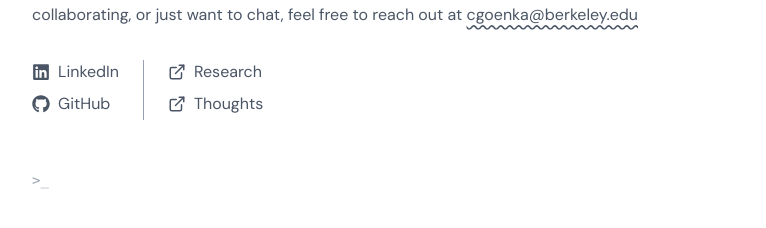
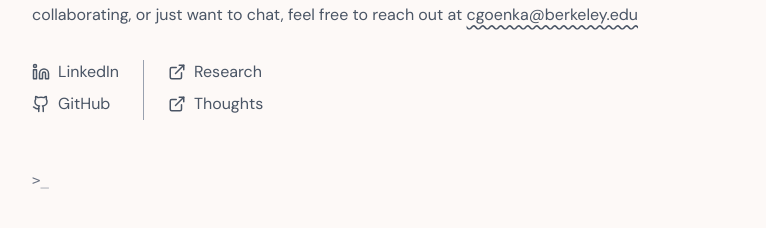
Before and after one commit to c-goenka/personal-website, a Next.js app: page / in a window 1280 px wide. Shown: the part 504-732 px from the top of the page, without its empty margins (256-1022 px from the left). Built offline with nearby package versions, Linux system fonts and the light colour scheme.

Commit message:
changed icon and background colors

```diff
--- a/components/Layout.tsx
+++ b/components/Layout.tsx
@@ -4,7 +4,7 @@ interface LayoutProps {
 
 export default function Layout({ children }: LayoutProps) {
     return (
-        <div className="min-h-screen bg-white">
+        <div className="min-h-screen bg-background">
             <main>{children}</main>
         </div>
     );
--- a/src/app/globals.css
+++ b/src/app/globals.css
@@ -1,7 +1,7 @@
 @import "tailwindcss";
 
 :root {
-    --background: #ffffff;
+    --background: #fdf9f7;
     --foreground: #000000;
     --gray: #6b7280;
 }
--- a/src/app/page.tsx
+++ b/src/app/page.tsx
@@ -1,7 +1,7 @@
 import Image from "next/image";
 import Link from "next/link";
 import { ExternalLink } from "lucide-react";
-import { FaLinkedin, FaGithub } from "react-icons/fa";
+import { LuLinkedin, LuGithub } from "react-icons/lu";
 
 export default function Home() {
     return (
@@ -44,7 +44,7 @@ export default function Home() {
                             rel="noopener noreferrer"
                             className="text-gray-600 hover:text-black transition-colors flex items-center gap-2"
                         >
-                            <FaLinkedin size={18} />
+                            <LuLinkedin size={18} />
                             LinkedIn
                         </a>
                         <a
@@ -53,7 +53,7 @@ export default function Home() {
                             rel="noopener noreferrer"
                             className="text-gray-600 hover:text-black transition-colors flex items-center gap-2"
                         >
-                            <FaGithub size={18} />
+                            <LuGithub size={18} />
                             GitHub
                         </a>
                     </div>
@@ -84,7 +84,7 @@ export default function Home() {
             {/* Terminal Hint */}
             <div>
                 <button
-                    className="text-gray-400 hover:text-gray-600 transition-colors text-sm font-mono"
+                    className="text-gray-500 hover:text-gray-700 transition-colors text-sm font-mono"
                     title="Enter the lab"
                 >
                     &gt;_
```
